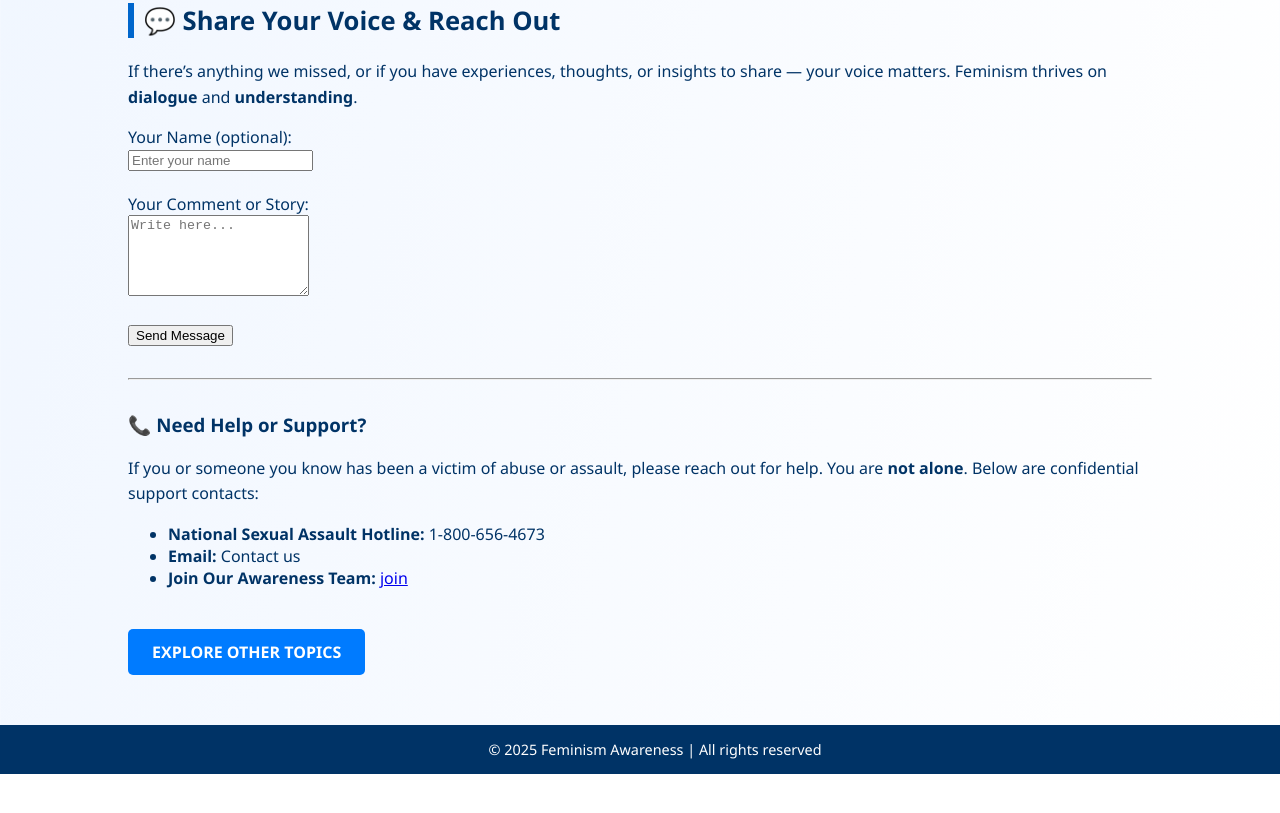
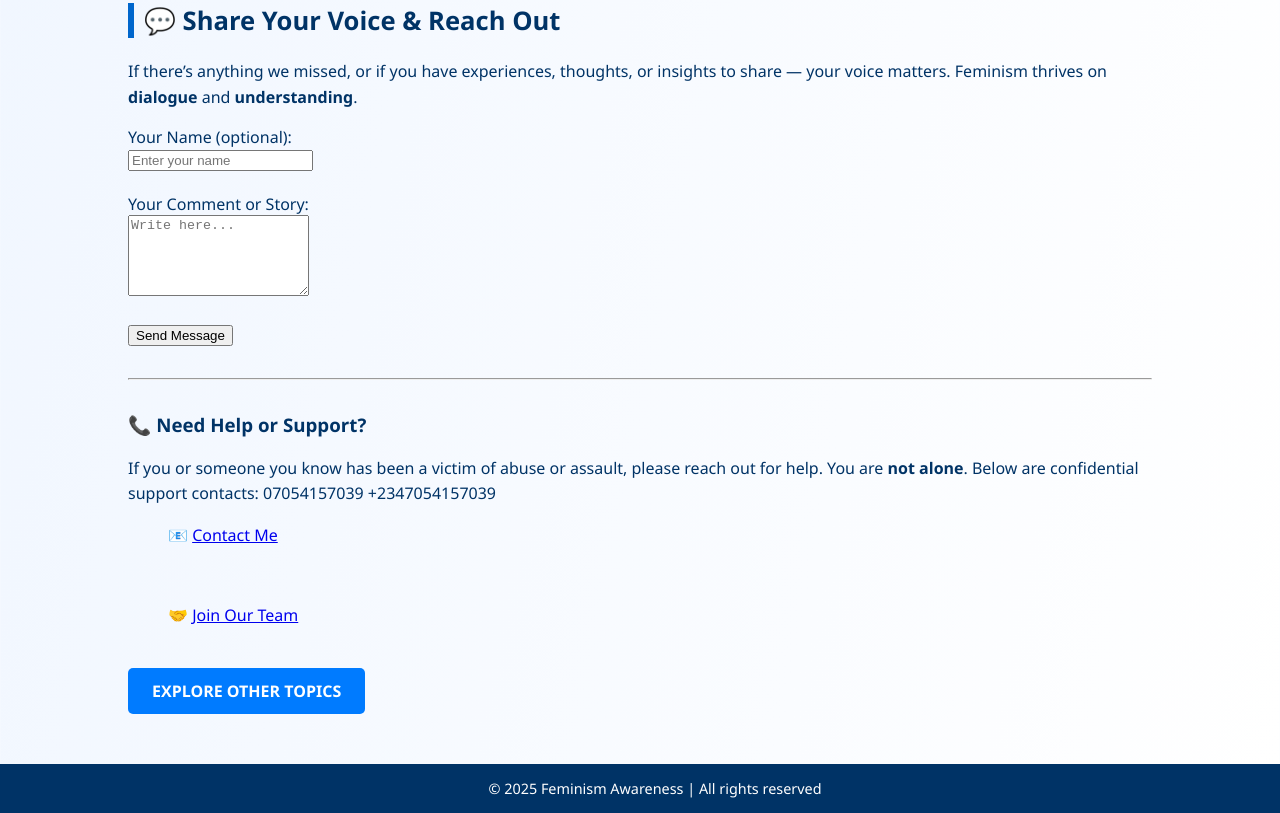
Before and after one commit to codex-sketch/Awareness_Hub, a plain HTML site: page index.html in a window 1280 px wide. Shown: the part 5623-6436 px from the top of the page. Before the commit the page ends 6397 px from the top, so only its background shows below. Drawn offline with Linux system fonts and the light colour scheme.

Commit message:
update index.html , add new email changes and contact change
update

Signed-off-by: codex-sketch <Jamesbowman840@gmail.com>

```diff
--- a/index.html
+++ b/index.html
@@ -592,13 +592,17 @@
   <h3>📞 Need Help or Support?</h3>
   <p>
     If you or someone you know has been a victim of abuse or assault, please reach out for help.
-    You are <strong>not alone</strong>. Below are confidential support contacts:
+    You are <strong>not alone</strong>. Below are confidential support contacts: 07054157039 +2347054157039
   </p>
 
   <ul>
-    <li><strong>National Sexual Assault Hotline:</strong> 1-800-656-4673</li>
-    <li><strong>Email:</strong> <awarenesshub.z@gmail.com">Contact us</a></li>
-    <li><strong>Join Our Awareness Team:</strong> <a href="knowledgehub.zx@gmail.com">join</a></li>
+    <p>
+  📧 <a href="mailto:awarenesshub.z@gmail.com">Contact Me</a>
+</p> <br>
+<p>
+  🤝 <a href="mailto:knowledgehub.zx@gmail.com">Join Our Team</a>
+</p>
+
   </ul>
 </section>
 
```
